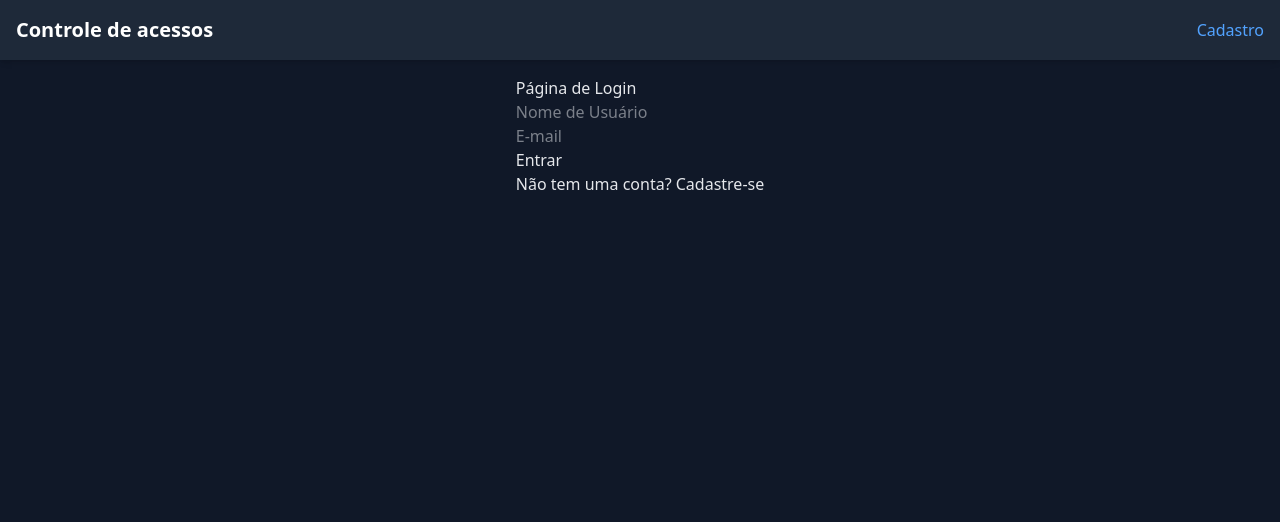
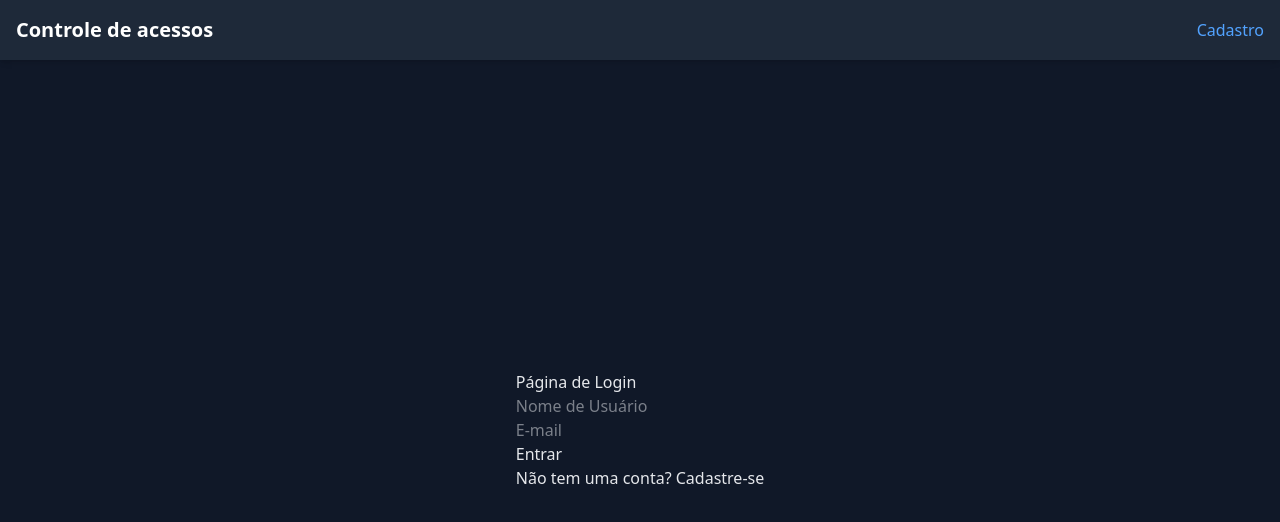
Before and after one commit to EnzoVazz/cpfront, a React (Vite) app in the folder access-control-cp/: page / in a window 1280 px wide. Shown: the top 522 px of the page. Built offline with nearby package versions, Linux system fonts and the light colour scheme.

Commit message:
fix - Deixando o conteudo no centro

```diff
--- a/access-control-cp/src/App.tsx
+++ b/access-control-cp/src/App.tsx
@@ -28,7 +28,7 @@ export default function App(){
   };
 
   return(
-    <div className="bg-gray-900 text-gray-200 min-h-screen font-sans">
+    <div className="bg-gray-900 text-gray-200 min-h-screen font-sans flex flex-col">
       <header className="bg-gray-800 shadow-md p-4 flex justify-between items-center">
         <h1 className="text-xl font-bold text-white">Controle de acessos</h1>
         {usuario ?(
@@ -45,7 +45,7 @@ export default function App(){
           </nav>
         )}
       </header>
-      <main className="flex items-center justify-center p-4">
+      <main className="flex flex-1 items-center justify-center p-4">
         <Outlet/>
       </main>
     </div>
```
